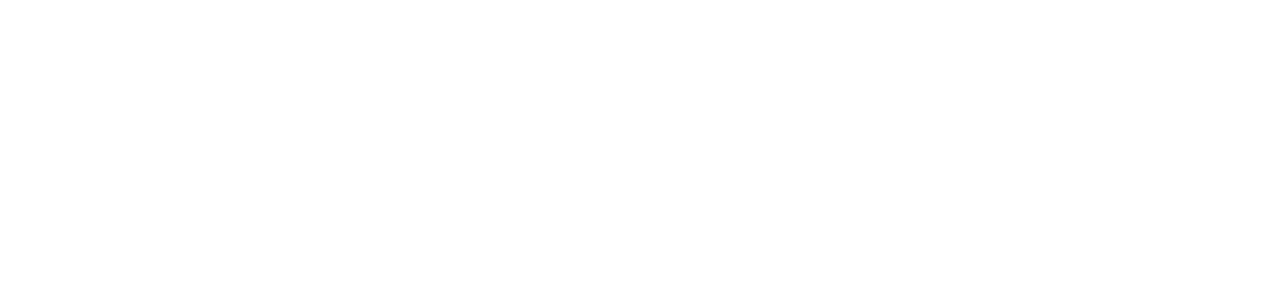
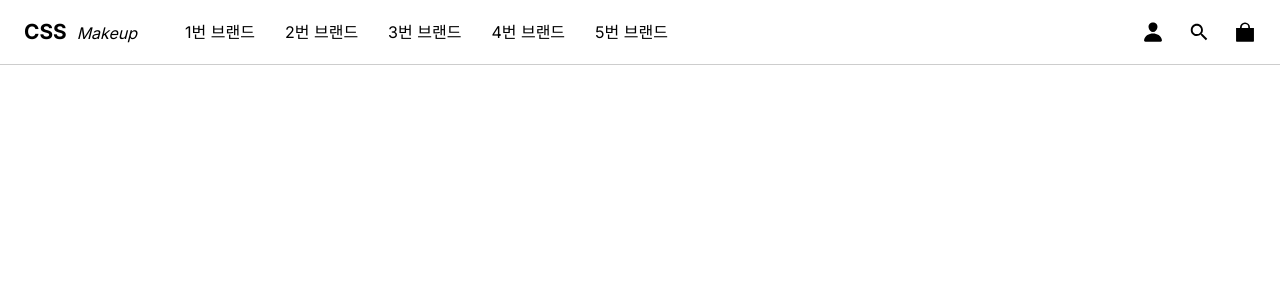
Before and after one commit to Codiving/DevStudy, a Next.js app: page / in a window 1280 px wide. Shown: the top 300 px of the page. Built offline with nearby package versions, Linux system fonts and the light colour scheme.

Commit message:
feat: Header 컴포넌트 추가

```diff
--- a/src/app/globals.css
+++ b/src/app/globals.css
@@ -1,4 +1,7 @@
 :root {
+  --max-width: 1400px;
+
+  --border-color: #cdcdcd;
 }
 
 html,
--- a/src/app/page.tsx
+++ b/src/app/page.tsx
@@ -1,3 +1,10 @@
+import { Header } from "@/components";
+import React from "react";
+
 export default function Home() {
-  return <main></main>;
+  return (
+    <>
+      <Header />
+    </>
+  );
 }
--- /dev/null
+++ b/src/components/Header/Header.module.css
@@ -0,0 +1,41 @@
+.container {
+  border-bottom: 1px solid var(--border-color);
+}
+
+.header {
+  max-width: var(--max-width);
+  display: flex;
+  justify-content: space-between;
+  align-items: center;
+  margin: 0 auto;
+  height: 64px;
+  gap: 48px;
+  padding: 0 24px;
+}
+
+.logoText1 {
+  font-size: 1.3em;
+  font-weight: bold;
+  margin-right: 10px;
+}
+
+.logoText2 {
+  font-style: italic;
+}
+
+.navContainer {
+  display: flex;
+  flex: 1;
+  align-items: center;
+  gap: 24px;
+}
+
+.nav {
+  margin-right: auto;
+}
+
+.menu {
+  display: flex;
+  align-items: center;
+  gap: 30px;
+}
--- /dev/null
+++ b/src/components/Header/index.tsx
@@ -0,0 +1,32 @@
+import { IoMdSearch } from "react-icons/io";
+import { IoBagSharp, IoPerson } from "react-icons/io5";
+import styles from "./Header.module.css";
+
+const Header = () => {
+  return (
+    <div className={styles.container}>
+      <header className={styles.header}>
+        <div>
+          <span className={styles.logoText1}>CSS</span>
+          <span className={styles.logoText2}>Makeup</span>
+        </div>
+        <div className={styles.navContainer}>
+          <nav className={styles.nav}>
+            <ul className={styles.menu}>
+              <li>1번 브랜드</li>
+              <li>2번 브랜드</li>
+              <li>3번 브랜드</li>
+              <li>4번 브랜드</li>
+              <li>5번 브랜드</li>
+            </ul>
+          </nav>
+          <IoPerson size={22} />
+          <IoMdSearch size={22} />
+          <IoBagSharp size={22} />
+        </div>
+      </header>
+    </div>
+  );
+};
+
+export default Header;
--- /dev/null
+++ b/src/components/index.ts
@@ -0,0 +1,3 @@
+import Header from "./Header";
+
+export { Header };
```
